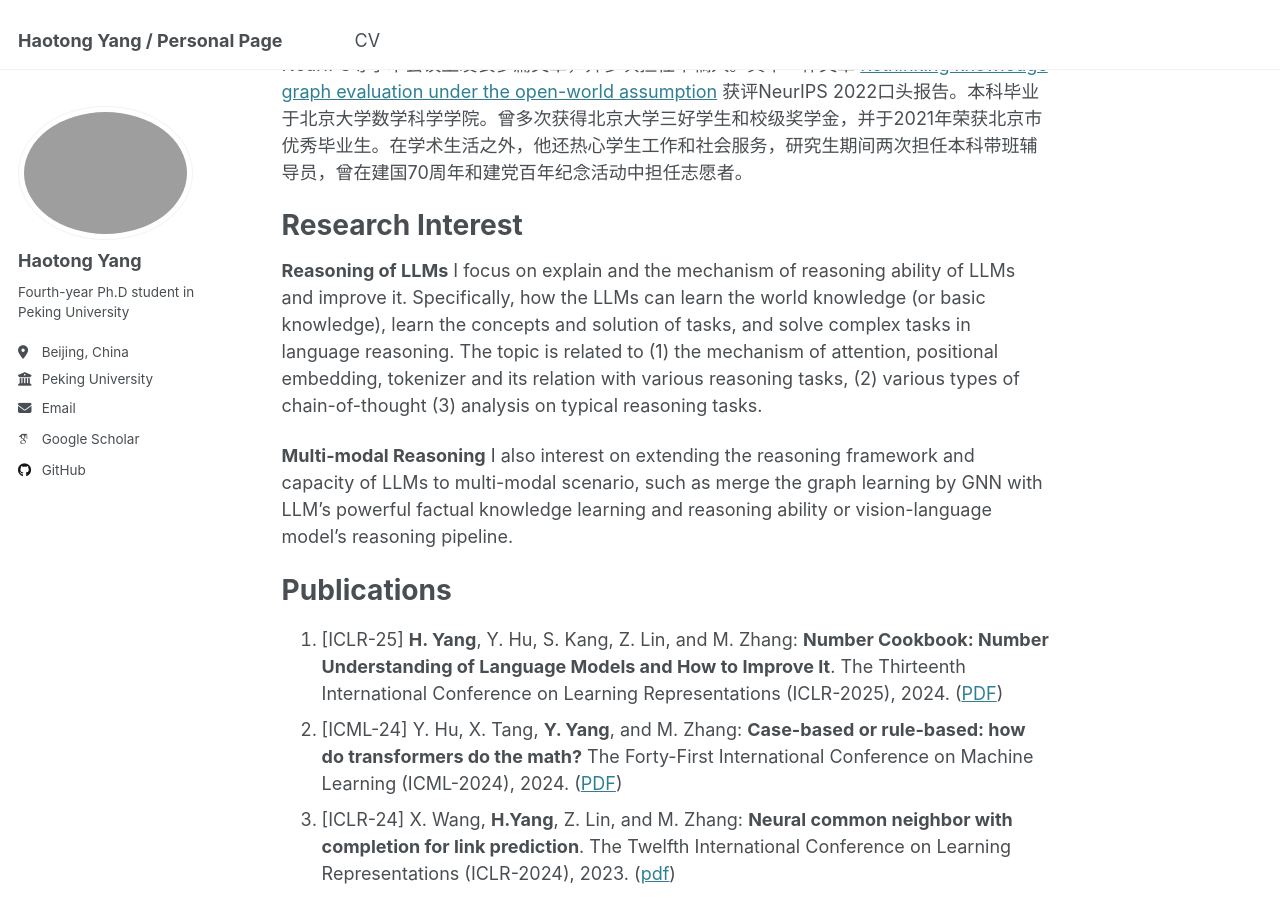
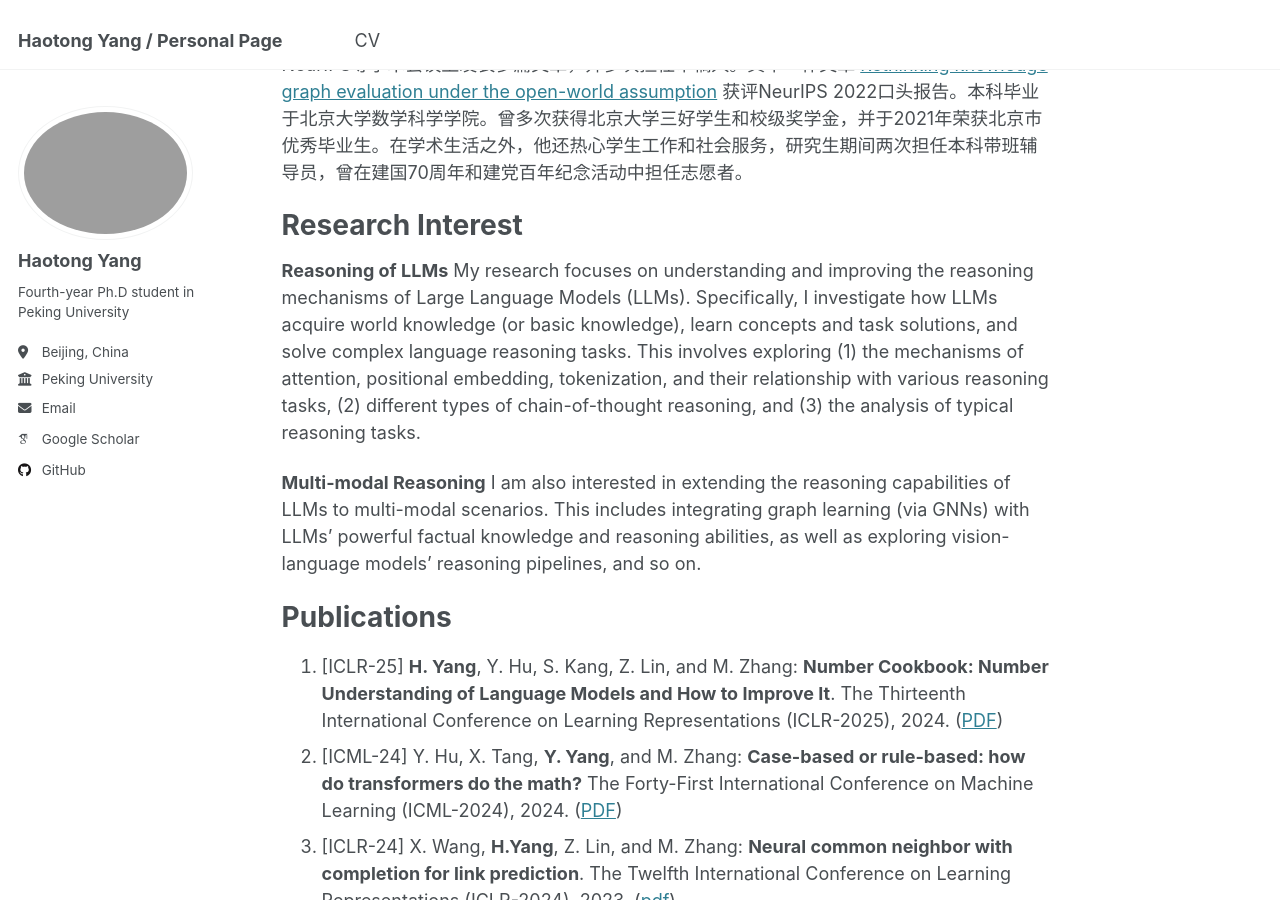
Before and after one commit to haotong-yang/haotong-yang.github.io, a Jekyll site: the page built from _pages/about.md, in a window 1280 px wide and 900 px high, scrolled down 489 px. Built offline with Jekyll 4.4.1, drawn with Linux system fonts in a browser that asks for light colours; some web fonts are replaced.

Commit message:
Update about.md

```diff
--- a/_pages/about.md
+++ b/_pages/about.md
@@ -20,10 +20,10 @@ Haotong is a fourth-year Ph.D. student in the [School of Intelligence Science an
 Research Interest
 ======
 **Reasoning of LLMs**
-I focus on explain and the mechanism of reasoning ability of LLMs and improve it. Specifically, how the LLMs can learn the world knowledge (or basic knowledge), learn the concepts and solution of tasks, and solve complex tasks in language reasoning. The topic is related to (1) the mechanism of attention, positional embedding, tokenizer and its relation with various reasoning tasks, (2) various types of chain-of-thought (3) analysis on typical reasoning tasks.
+My research focuses on understanding and improving the reasoning mechanisms of Large Language Models (LLMs). Specifically, I investigate how LLMs acquire world knowledge (or basic knowledge), learn concepts and task solutions, and solve complex language reasoning tasks. This involves exploring (1) the mechanisms of attention, positional embedding, tokenization, and their relationship with various reasoning tasks, (2) different types of chain-of-thought reasoning, and (3) the analysis of typical reasoning tasks.
 
 **Multi-modal Reasoning**
-I also interest on extending the reasoning framework and capacity of LLMs to multi-modal scenario, such as merge the graph learning by GNN with LLM's powerful factual knowledge learning and reasoning ability or vision-language model's reasoning pipeline.
+ I am also interested in extending the reasoning capabilities of LLMs to multi-modal scenarios. This includes integrating graph learning (via GNNs) with LLMs' powerful factual knowledge and reasoning abilities, as well as exploring vision-language models' reasoning pipelines, and so on.
 
 
 Publications
```
